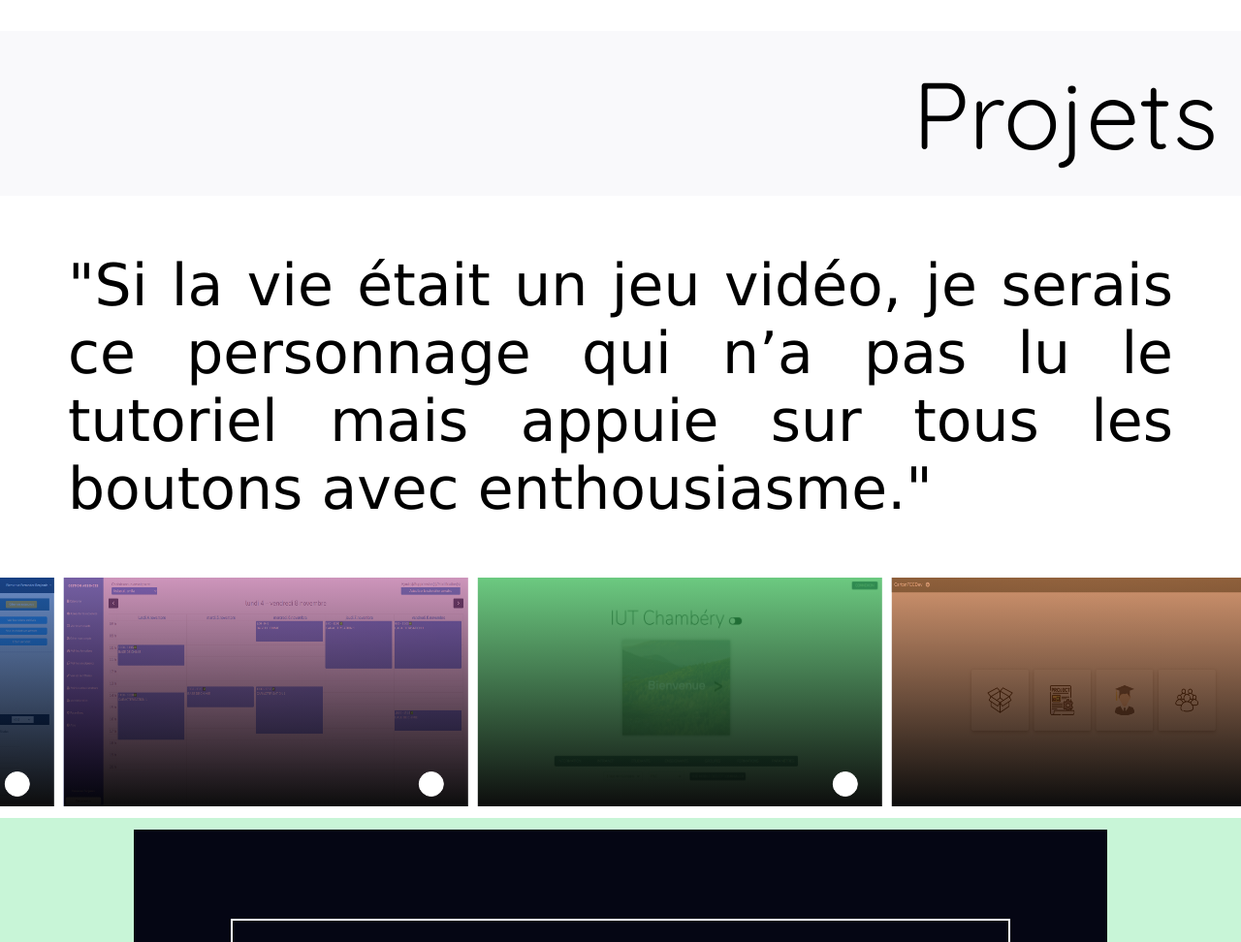
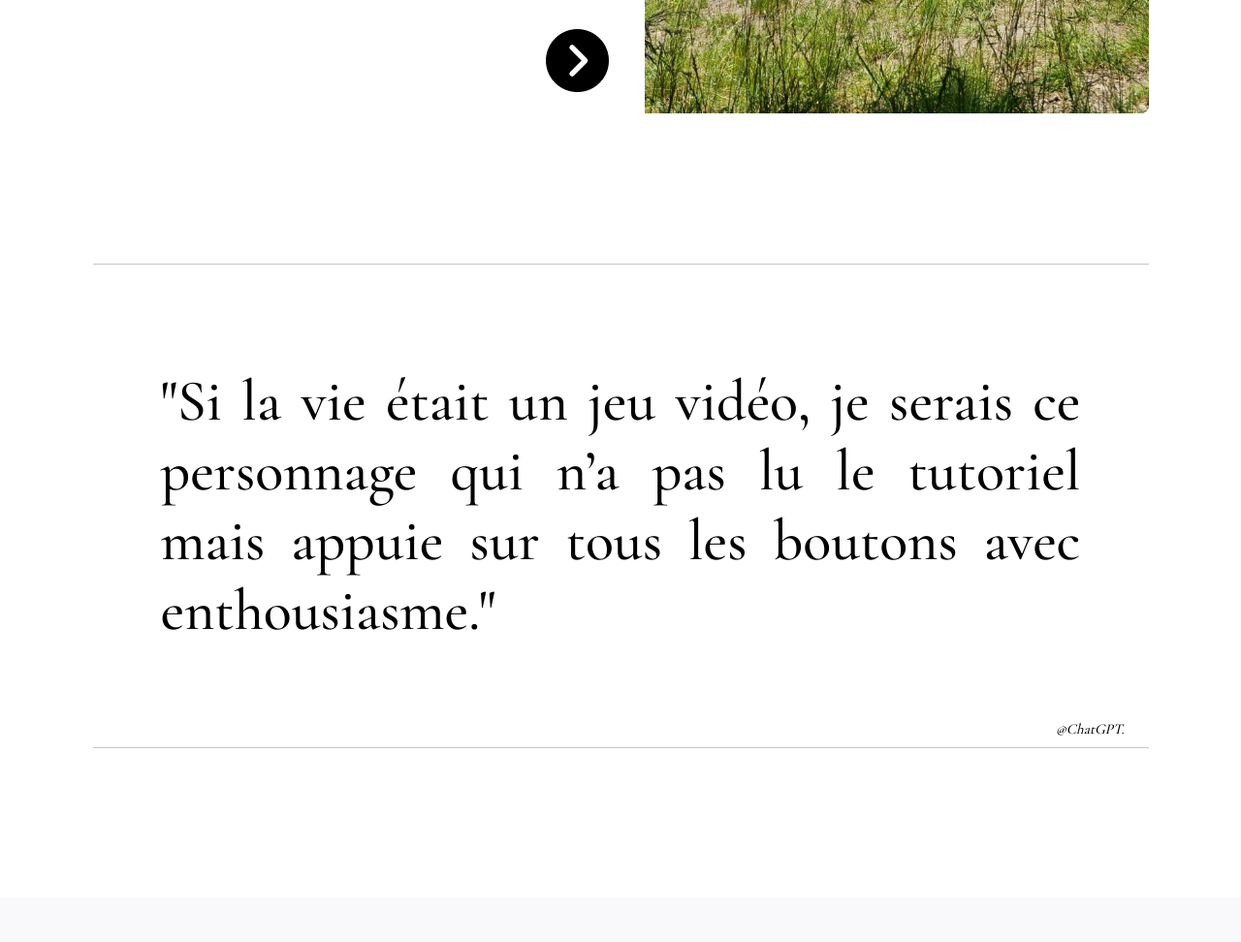
Before and after one commit to FerrandezBenjamin/BenApps, a plain HTML site: page index.html in a window 1280 px wide. Shown: the part 1388-2360 px from the top of the page at 97% size. Drawn offline with nearby package versions, Linux system fonts and the light colour scheme.

Commit message:
changement de typo font, mise en place dun text phrase

```diff
--- a/index.html
+++ b/index.html
@@ -12,6 +12,8 @@
     <link rel="preload" as="image" href="img/bio-4.jpg">
     <link rel="icon" type="image/vnd.icon" href="img/benicone.ico">
     <link href="https://fonts.googleapis.com/css2?family=Quicksand&display=swap" rel="stylesheet">
+    <link href="https://fonts.googleapis.com/css2?family=Cormorant+Garamond:wght@400;500;600;700&family=Lora:wght@400;500;700&display=swap" rel="stylesheet">
+
 
     <script src="js/script.js"></script>
     <script src="js/switch-mode.js"></script>
@@ -62,6 +64,7 @@
         <!--<div class="image-bg-about"></div>-->
 
         <div class="all-about">
+            <div class="me">
                 <div class="about-1">
 
                     <!-- Explication de moi -->
@@ -142,6 +145,16 @@
                     <img src="img/bio-3.jpg" alt="" loading="lazy" class="image-three-carroussel" id="three-image" style="display: none;">
                     <img src="img/bio-4.jpg" alt="" loading="lazy" class="image-four-carroussel" id="four-image" style="display: none;">
                 </div>
+
+            </div>
+
+             <div class="whats">
+                <p>
+                    "Si la vie était un jeu vidéo, je serais ce personnage qui n’a pas lu le tutoriel mais appuie sur tous les boutons avec enthousiasme."
+                </p>
+
+                <span>@ChatGPT.</span>
+            </div>
         </div>
 
     </section>
@@ -158,11 +171,6 @@
             </div>
         </div>
 
-        <div class="whats">
-            <p>
-                "Si la vie était un jeu vidéo, je serais ce personnage qui n’a pas lu le tutoriel mais appuie sur tous les boutons avec enthousiasme."
-            </p>
-        </div>
 
         <div class="all-projets">
             <!-- Swiper wrapper -->
--- a/style/style.css
+++ b/style/style.css
@@ -29,6 +29,7 @@
 .btn-c-base a
 {
     color: var(--text-white);
+    font-size: 1.1rem;
 }
 
 .btn-c-white a
@@ -43,7 +44,8 @@
 }
 
 html {
-    font-family: 'Quicksand', sans-serif;
+    /* font-family: 'Quicksand', sans-serif; */
+        font-family: 'Cormorant Garamond', serif;
     font-size: 15px;
     width: 100%;
     background-color:#c8f5d7;
@@ -141,7 +143,7 @@ section
 #titre
 {
     text-align: center;
-    font-size: 6.5rem;
+    font-size: 7rem;
     margin-top: 15px;
     margin-bottom: 15px;
     font-weight: 400;
@@ -627,17 +629,6 @@ section#projets {
   overflow: hidden;
 }
 
-.whats
-{
-    font-family: Verdana, Geneva, Tahoma, sans-serif;
-    font-size: 4rem;
-    text-align: justify;
-    padding-top: 12px;
-    padding-bottom: 12px;
-    padding-left: 70px;
-    padding-right: 70px;
-    font-weight: 500;
-}
 
 .carroussel
 {
@@ -1029,18 +1020,54 @@ section#projets {
 }
 
 
-
-
-
 .all-about
 {
     display: flex;
-    gap: 15px;
-    min-height: 50%;
-    width: clamp(340px, 85%, 1200px);
+    flex-direction: column;
+    gap: 35px;
+    /* min-height: 50%; */
+    width: clamp(340px, 90%, 1200px);
     z-index: 3;
     background-color: white;
     border-radius: 8px;
+    margin-bottom: 120px;
+}
+
+.me
+{
+    display: flex;
+    padding-top: 120px;
+    gap: 25px;
+    padding-bottom: 120px;
+}
+
+.whats
+{
+    font-size: 4rem;
+    text-align: justify;
+    padding-left: 70px;
+    padding-right: 70px;
+    font-weight: 500;
+    height: 500px;
+    display: flex;
+    z-index: 2;
+    color: black;
+    border-top: 1px solid rgb(203, 196, 196);
+    border-bottom: 1px solid rgb(203, 196, 196);
+    align-items: center;
+    justify-content: center;
+    position: relative;
+    font-family: 'Cormorant Garamond', serif;
+}
+
+.whats span
+{
+    position: absolute;
+    display: block;
+    bottom: 10px;
+    right: 25px;
+    font-size: 1rem;
+    font-style:italic;
 }
 
 .about-1
@@ -1051,7 +1078,7 @@ section#projets {
     /* justify-content: center; */
     padding: 12px;
     /* align-items: flex-start; */
-    font-size: 0.9rem;
+    font-size: 1.1rem;
     gap: 25px;
     /* min-height: 80%; */
     position: relative;
```
Lines whose indentation alone changed are shown as unchanged.
